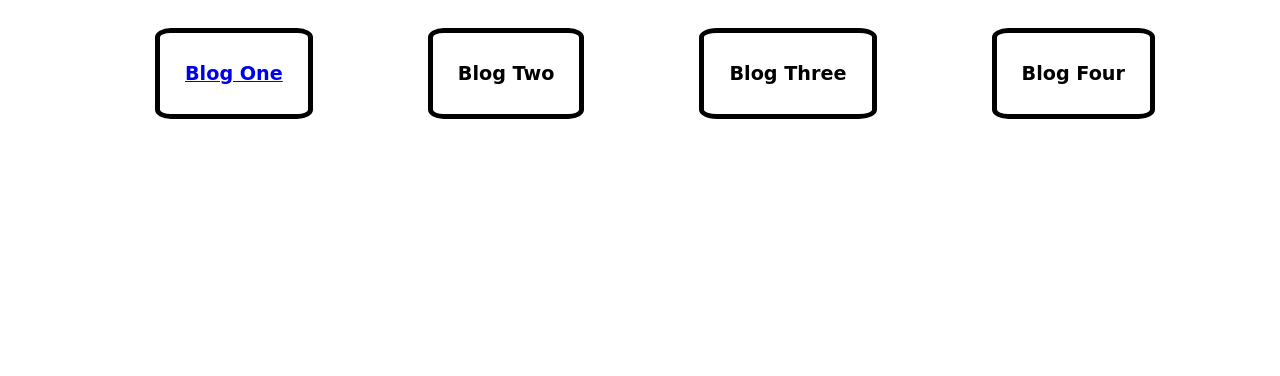
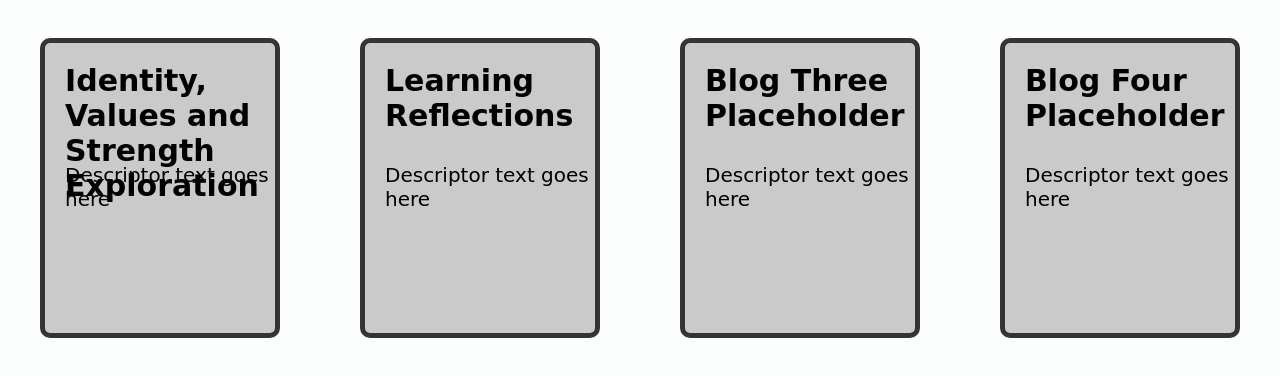
Before and after one commit to daniel-windsor/daniel-windsor.github.io, a plain HTML site: page index.html in a window 1280 px wide. Shown: the part 802-1178 px from the top of the page. Before the commit the page ends 931 px from the top, so only its background shows below. Drawn offline with Linux system fonts and the light colour scheme; a web font is replaced by a local one.

Commit message:
Adjust css values for grid

```diff
--- a/index.html
+++ b/index.html
@@ -1,9 +1,11 @@
 <html>
+
 <head>
     <title>My Blog</title>
     <link rel="stylesheet" type="text/css" href="styles/main.css">
     <link href="https://fonts.googleapis.com/css?family=Contrail+One&display=swap" rel="stylesheet">
 </head>
+
 <body>
     <section id="hero">
         <img src="img/hero.JPG">
@@ -14,19 +16,24 @@
     </section>
     <section class="grid-container">
         <div class="grid-item">
-                <h3><a href="https://daniel-windsor.github.io/blog/sprint1-technical.html">Blog One</a></h3>
+            <h3><a href="https://daniel-windsor.github.io/blog/sprint1-technical.html">Identity, Values and Strength
+                    Exploration</a></h3>
+            <p class="description">Descriptor text goes here</p>
         </div>
         <div class="grid-item">
-                <h3>Blog Two</p>
+            <h3><a href="https://daniel.windsor.github.io/blog/sprint2-cultural.html">Learning Reflections</a></h3>
+            <p class="description">Descriptor text goes here</p>
         </div>
         <div class="grid-item">
-                <h3>Blog Three</h3>
+            <h3>Blog Three Placeholder</h3>
+            <p class="description">Descriptor text goes here</p>
         </div>
         <div class="grid-item">
-                <h3>Blog Four</h3>
+            <h3>Blog Four Placeholder</h3>
+            <p class="description">Descriptor text goes here</p>
         </div>
-
     </section>
 
 </body>
+
 </html>
--- a/styles/main.css
+++ b/styles/main.css
@@ -1,6 +1,7 @@
 body {
     margin :0;
     font-family: 'Contrail One', cursive;
+    color: black;
 }
 
 #hero {
@@ -15,7 +16,6 @@ body {
 }
 
 #hero img{
-    background-color: #030504;
     height: 100vmin;
     width: 100%;
     padding: 0;
@@ -31,22 +31,37 @@ h2 {
 }
 
 h3 {
-    font-size: 1.5vw;
-    text-align: center;
+    font-size: 30px;
+    text-align: left;
+    margin-top: 0;
+}
+
+p {
+    font-size: 20px;
+}
+a {
+    text-decoration: none;
+    color: black;
 }
 
 .grid-container {
+    background-color: #FCFEFE;
     display: grid;
-    grid-template-columns: auto auto auto auto;
+    grid-template-columns: repeat(auto-fit, minmax(250px, 1fr));
     justify-content: space-evenly;
-    margin: 10px;
 }
 
 .grid-item {
-    border: 5px solid black;
-    border-radius: 10%;
-    width: 100%;
-    padding: 10px;
-    margin-top: 20px;
-    font-style: normal;
+    position: relative;
+    border: 5px solid #343434;
+    background-color: #CACACA;
+    border-radius: 10px;
+    padding: 20px;
+    margin: 40px;
+    height: 250px;
 }
+
+.description {
+    position: absolute;
+    top: 100px;
+}
```
Lines whose indentation alone changed are shown as unchanged.
